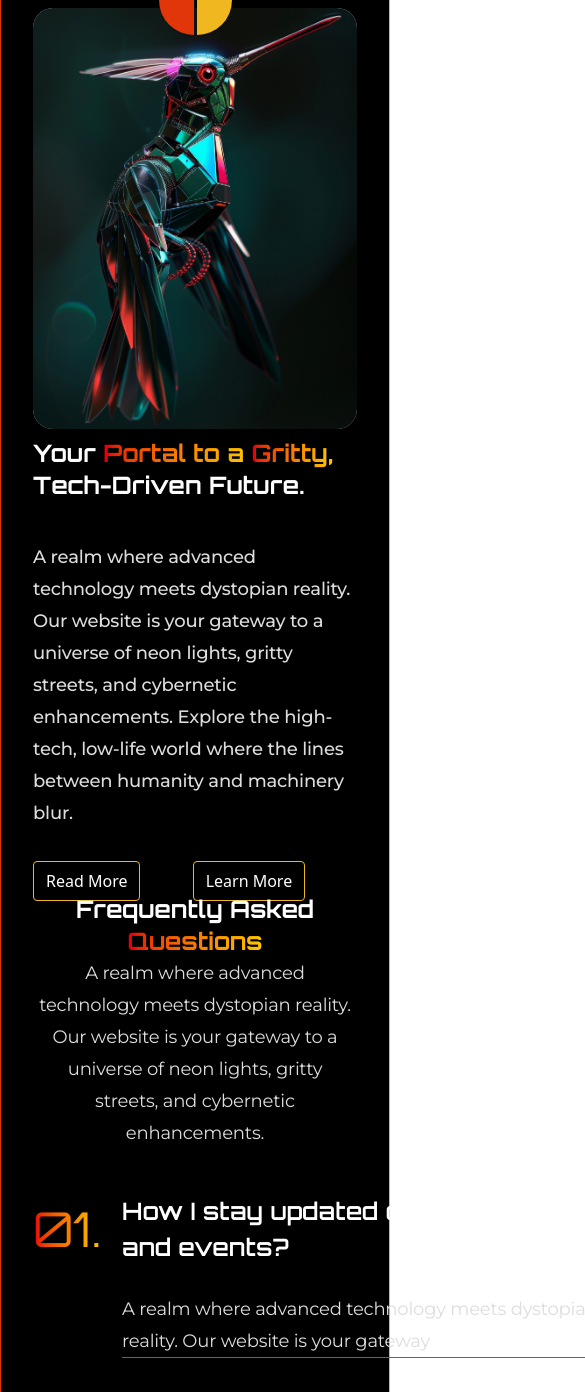
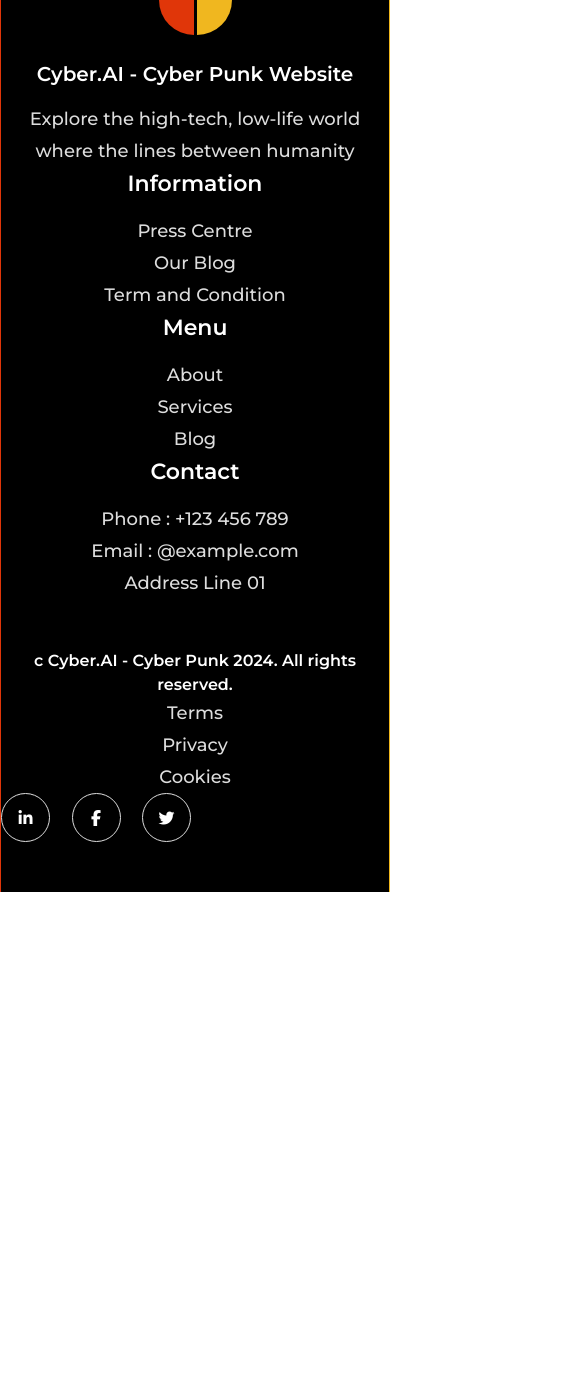
Before and after one commit to mrismaildev/Cyber-Punk, a website: page index.html in a window 390 px wide. Shown: the top 1392 px of the page, 585 px wide, since content can reach past the window. After the commit the page ends 892 px from the top, so only its background shows below. Drawn offline with Linux system fonts and the light colour scheme.

Commit message:
responsive footer

```diff
--- a/index.html
+++ b/index.html
@@ -403,7 +403,7 @@
 
 
     <!-- ?Page Part start -->
-     <section>
+    <!-- <section>
       <div class="bg-black  border-b border-red-500">
 
         <div class="relative">
@@ -441,18 +441,18 @@
                 between humanity and
                 machinery blur.</p>
 
-              <a class="text-white border border-pRight  hover:bg-gradient-to-r from-yellow-400 to-red-500 px-3 lg:px-5 py-2 rounded
+              <a class="text-white border border-pRight  hover:bg-gradient-to-r from-yellow-400 to-red-500 px-2 lg:px-5 py-2 rounded
                 " href="#">Read More</a>
 
 
-              <a class="text-white ml-12 border border-pRight hover:bg-gradient-to-r from-yellow-400 to-red-500 px-3 lg:px-5 py-2 rounded
+              <a class="text-white ml-12 border border-pRight hover:bg-gradient-to-r from-yellow-400 to-red-500 px-2 lg:px-5 py-2 rounded
                   " href="#">Learn More</a>
             </div>
           </div>
 
-          <div class="">
+          <div class="pt-7">
 
-            <div class="w-full lg:w-[842px] m-auto  px-[6px] text-center">
+            <div class="w-full lg:w-[842px] m-auto  px-[6px] ">
               <h4 class="font-display-orebitron text-2xl lg:text-[55px] font-bold text-white">Frequently Asked <span
                   class="text-transparent bg-clip-text bg-gradient-to-l to-red-600 from-yellow-400 ">Questions</span>
               </h4>
@@ -460,25 +460,26 @@
                 advanced technology meets dystopian reality. Our website is your gateway to a universe of neon lights,
                 gritty streets, and cybernetic enhancements.</p>
             </div>
-            <div class="flex flex-wrap gap-y-6 justify-around mt-11">
+            <div class="grid grid-cols-1 lg:flex lg:flex-wrap gap-y-6 justify-around mt-11">
 
-              <div class="flex text-white">
+              <div class=" lg:flex text-white">
                 <div
-                  class="text-[48px] text-transparent bg-clip-text bg-gradient-to-l to-red-600 from-yellow-400 font-display-orebitron ">
+                  class="text-4xl lg:text-[48px] text-transparent bg-clip-text bg-gradient-to-l to-red-600 from-yellow-400 font-display-orebitron ">
                   01.</div>
-                <div class="w-[510px] flex flex-col items-center gap-y-7 ml-5 border-b border-pLeft ">
-                  <h1 class="text-[24px] font-semibold font-display-orebitron">How I stay updated on new content and
+                <div class="w-full lg:w-[510px] lg:flex lg:flex-col items-center gap-y-7 lg:ml-5 border-b border-pLeft ">
+                  <h1 class="text-xl lg:text-[24px] font-semibold font-display-orebitron">How I stay updated on new
+                    content and
                     events?</h1>
                   <p class="text-[18px] font-display-montserat leading-[32px] tracking-letter text-paragraph">A realm
                     where
                     advanced technology meets dystopian reality. Our website is your gateway</p>
                 </div>
               </div>
-              <div class="flex text-white mt-5 ">
+              <div class=" lg:flex text-white mt-5 ">
                 <div
-                  class="text-[48px] text-transparent bg-clip-text bg-gradient-to-l to-red-600 from-yellow-400 font-display-orebitron ">
+                  class=" text-4xl lg:text-[48px] text-transparent bg-clip-text bg-gradient-to-l to-red-600 from-yellow-400 font-display-orebitron ">
                   02.</div>
-                <div class="w-[510px] flex flex-col items-center gap-y-7 ml-5 border-b border-pLeft ">
+                <div class="w-full lg:w-[510px] lg:flex lg:flex-col items-center gap-y-7 lg:ml-5 border-b border-pLeft ">
                   <h1 class="text-[24px] font-semibold font-display-orebitron">How can I contact customer cyber punk
                     support?</h1>
                   <p class="text-[18px] font-display-montserat leading-[32px] tracking-letter text-paragraph">A realm
@@ -486,11 +487,11 @@
                     advanced technology meets dystopian reality. Our website is your gateway</p>
                 </div>
               </div>
-              <div class="flex text-white mt-5 ">
+              <div class="lg:flex text-white mt-5 ">
                 <div
-                  class="text-[48px] text-transparent bg-clip-text bg-gradient-to-l to-red-600 from-yellow-400 font-display-orebitron ">
+                  class="text-4xl lg:text-[48px] text-transparent bg-clip-text bg-gradient-to-l to-red-600 from-yellow-400 font-display-orebitron ">
                   03.</div>
-                <div class="w-[510px] flex flex-col items-center gap-y-7 ml-5 border-b border-pLeft ">
+                <div class="w-full lg:w-[510px] lg:flex flex-col items-center gap-y-7 lg:ml-5 border-b border-pLeft ">
                   <h1 class="text-[24px] font-semibold font-display-orebitron">Can I purchase cyberpunk-themed
                     merchandise?</h1>
                   <p class="text-[18px] font-display-montserat leading-[32px] tracking-letter text-paragraph">A realm
@@ -498,11 +499,11 @@
                     advanced technology meets dystopian reality. Our website is your gateway</p>
                 </div>
               </div>
-              <div class="flex text-white mt-5 ">
+              <div class="lg:flex text-white mt-5 ">
                 <div
-                  class="text-[48px] text-transparent bg-clip-text bg-gradient-to-l to-red-600 from-yellow-400 font-display-orebitron ">
+                  class="text-4xl lg:text-[48px] text-transparent bg-clip-text bg-gradient-to-l to-red-600 from-yellow-400 font-display-orebitron ">
                   04.</div>
-                <div class="w-[510px] flex flex-col items-center gap-y-7 ml-5 border-b border-pLeft ">
+                <div class="w-full lg:w-[510px] lg:flex lg:flex-col items-center gap-y-7 lg:ml-5 border-b border-pLeft ">
                   <h1 class="text-[24px] font-semibold font-display-orebitron">Are there any rules or guidelines for
                     participating in the community?</h1>
                   <p class="text-[18px] font-display-montserat leading-[32px] tracking-letter text-paragraph">A realm
@@ -515,7 +516,7 @@
 
         </div>
       </div>
-    </section>
+    </section> -->
     <!-- ?Page Part End -->
 
     <!-- ?Header Part start -->
@@ -523,7 +524,7 @@
   </main>
 
   <footer>
-    <!-- <div class="bg-black text-white"> -->
+    <div class="bg-black text-white">
 
     <div class="">
       <!-- !this side Union start -->
@@ -540,10 +541,10 @@
 
       </div>
       <!-- !this side Union End -->
-         <!-- <div class="max-w-mContainer m-auto border-l border-l-pLeft border-r border-pRight">
-          <div class=" pt-[60px] pb-[50px] flex justify-around ">
-            <div class="w-[431px]">
-              <h5 class="text-[22px] font-semibold font-display-montserat text-white">Cyber.AI - Cyber Punk Website</h5>
+      <div class="max-w-mContainer m-auto border-l border-l-pLeft border-r border-pRight">
+          <div class="text-center pt-[60px] pb-[50px]grid grid-cols-1 lg:flex justify-around ">
+            <div class=" w-full lg:w-[431px]">
+              <h5 class="text-xl lg:text-[22px] font-semibold font-display-montserat text-white">Cyber.AI - Cyber Punk Website</h5>
               <p class="font-display-montserat leading-[32px] font-medium text-[18px] text-paragraph pt-[15px]">Explore
                 the high-tech, low-life world where the lines between humanity</p>
             </div>
@@ -583,15 +584,15 @@
             </div>
           </div>
 
-          <div class="flex justify-around py-[50px]">
+          <div class="grid grid-cols-1 lg:flex justify-around py-[50px]">
 
-            <div>
-              <h5 class="text-[18px] font-semibold font-display-montserat text-white""> c Cyber.AI - Cyber Punk 2024. All rights reserved.</h5>
+            <div class="text-center">
+              <h5 class="text-[16px] lg:text-[18px] font-semibold font-display-montserat text-white""> c Cyber.AI - Cyber Punk 2024. All rights reserved.</h5>
         </div>
 
 
-        <div class=" w-[308px]">
-                <ul class="flex justify-around">
+        <div class="text-center w-full lg:w-[308px]">
+                <ul class="lg:flex justify-around">
                   <li class="font-display-montserat leading-[32px] font-medium text-[18px] text-paragraph ">Terms
                   </li>
                   <li class="font-display-montserat leading-[32px] font-medium text-[18px] text-paragraph ">Privacy
@@ -616,7 +617,7 @@
 
           </div>
 
-        </div> -->
+        </div>
     </div>
 
     </div>
```
Also changed, not shown: src/output.css. Lines whose indentation alone changed are shown as unchanged.
